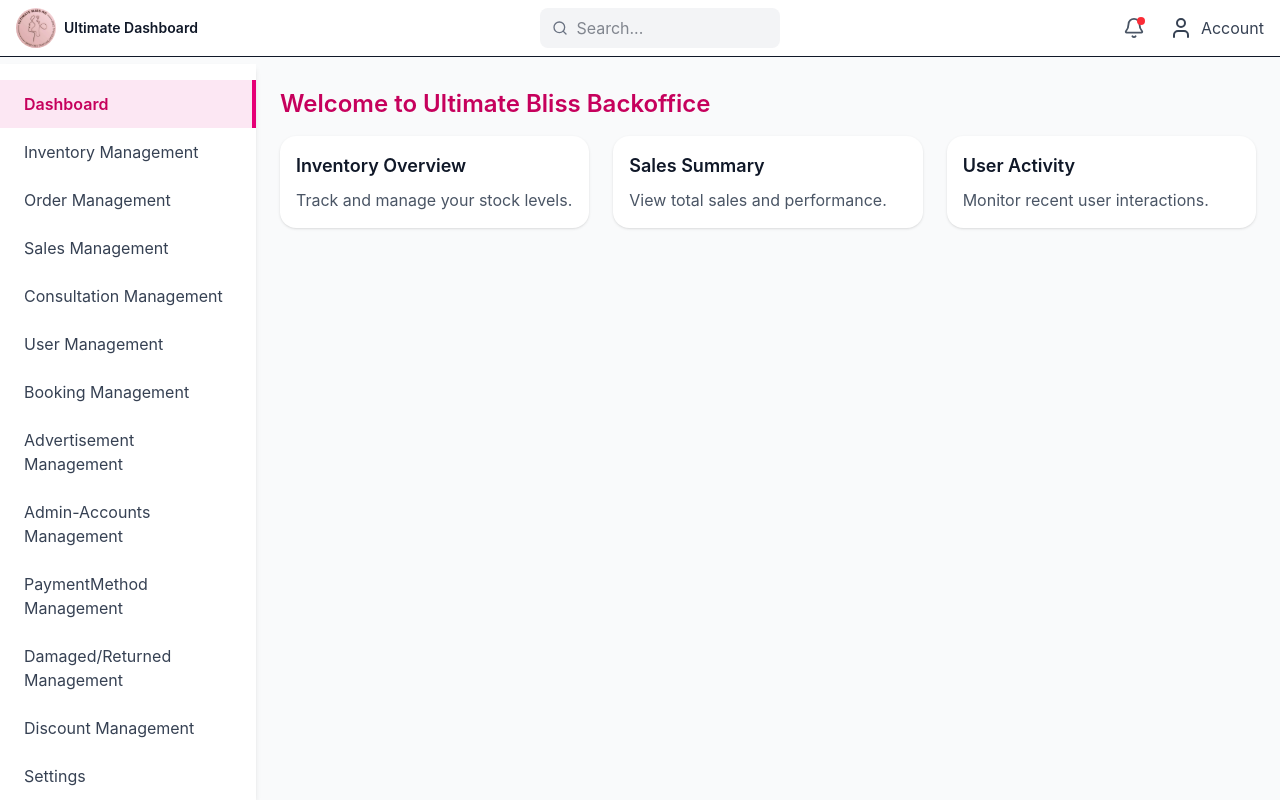
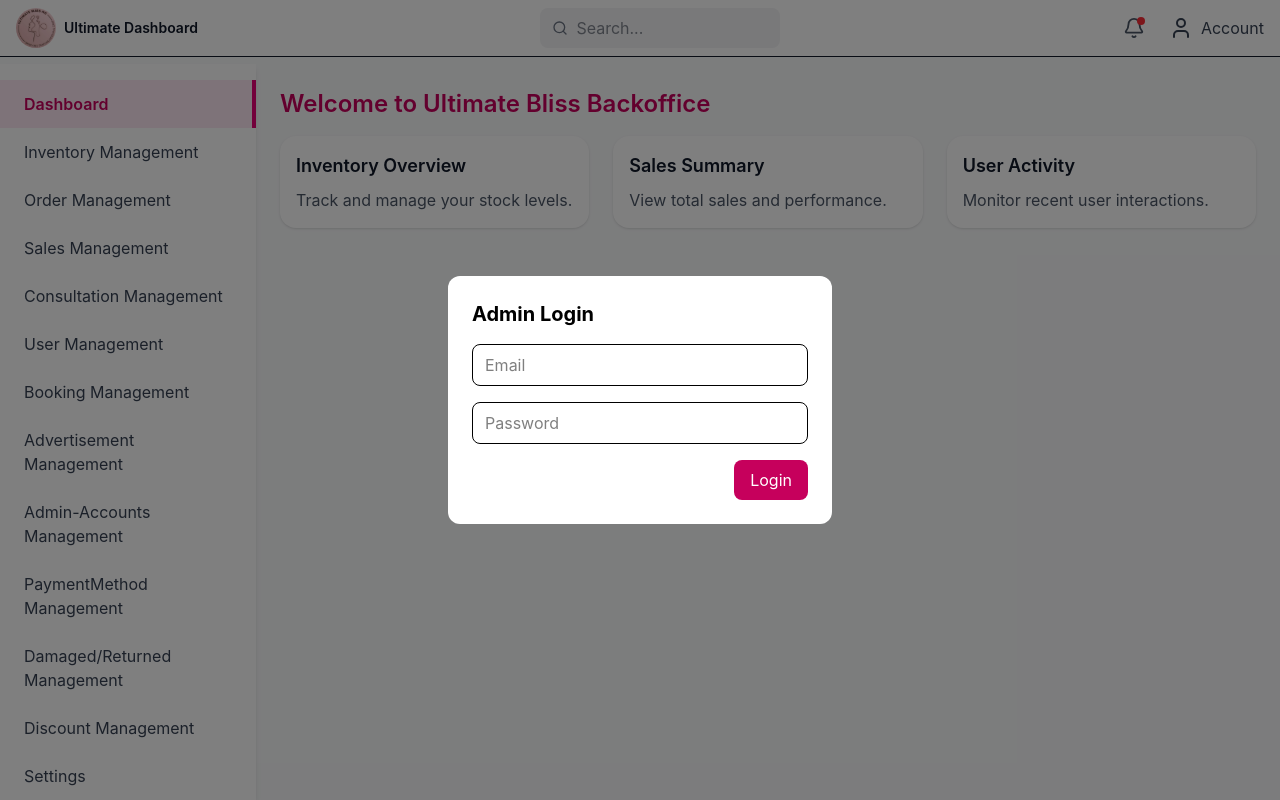
Before and after one commit to Itohan1/ultimateBliss-back-office, a React (Vite) app: page / in a window 1280 px wide. Built offline with nearby package versions, Linux system fonts and the light colour scheme; no server answers.

Commit message:
Fix:Inventory table fix

```diff
--- a/src/App.tsx
+++ b/src/App.tsx
@@ -1,4 +1,6 @@
+import { useEffect, useState } from "react";
 import { BrowserRouter as Router, Routes, Route, Navigate } from "react-router-dom";
+import { useSelector } from "react-redux";
 import Dashboard from "./pages/Dashboard.tsx";
 import Inventory from "./pages/Inventory.tsx";
 import ScrollToTop from "./components/ScrollToTop.tsx";
@@ -33,9 +35,19 @@
 import AddAdmin from "./pages/AddAdmin.tsx";
 import DiscountManagement from "./pages/DiscountManagement.tsx";
 import Settings from "./pages/Settings.tsx";
+import LoginPopup from "./components/LoginPopup.tsx";
+import type { RootState } from "./store";
 
 function App() {
+  const adminToken = useSelector((state: RootState) => state.adminAuth.token);
+  const [showLoginPopup, setShowLoginPopup] = useState(!adminToken);
+
+  useEffect(() => {
+    setShowLoginPopup(!adminToken);
+  }, [adminToken]);
+
   return (
+    <>
       <Router>
         <ScrollToTop />
         <NotificationsListener />
@@ -82,6 +94,15 @@
           <Route path="*" element={<Navigate to="/" replace />} />
         </Routes>
       </Router>
+      {showLoginPopup && (
+        <LoginPopup
+          onClose={() => {
+            if (adminToken) setShowLoginPopup(false);
+          }}
+          lockOpen={!adminToken}
+        />
+      )}
+    </>
   );
 }
 
--- a/src/components/LoginPopup.tsx
+++ b/src/components/LoginPopup.tsx
@@ -5,7 +5,16 @@
 import type { FetchBaseQueryError } from "@reduxjs/toolkit/query";
 import toast from "react-hot-toast";
 import { getErrorMessage } from "../getErrorMessage";
-export default function LoginPopup({ onClose }: { onClose: () => void }) {
+
+interface LoginPopupProps {
+  onClose: () => void;
+  lockOpen?: boolean;
+}
+
+export default function LoginPopup({
+  onClose,
+  lockOpen = false,
+}: LoginPopupProps) {
   const [email, setEmail] = useState("");
   const [password, setPassword] = useState("");
 
@@ -68,12 +77,14 @@
         />
 
         <div className="flex justify-end gap-2">
+          {!lockOpen && (
             <button
               onClick={onClose}
               className="px-4 py-2 rounded-lg border hover:bg-gray-100"
             >
               Cancel
             </button>
+          )}
 
           <button
             onClick={handleLogin}
```
Lines whose indentation alone changed are shown as unchanged.
